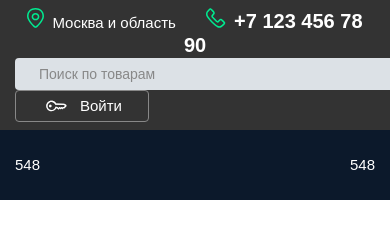
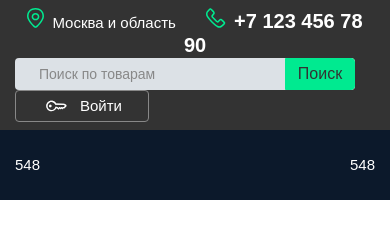
Before and after one commit to Roman2444/catalog-test, a plain HTML site: page index.html in a window 390 px wide. Drawn offline with Linux system fonts and the light colour scheme.

Commit message:
corrected position to btn-search, add media to 1250

```diff
--- a/css/style.css
+++ b/css/style.css
@@ -103,6 +103,17 @@ body {
     min-width: 680px;
 
 }
+
+@media (max-width: 1250px) {
+    .input-wrapped {
+        position: relative;
+        width: 100%;
+        min-width: 340px;
+    }
+}
+
+
+
 .search-input {
     display:block;
     width: 100%;
@@ -142,7 +153,7 @@ body {
     border-radius: 0px 4px 4px 0px;
     position: absolute;
     z-index: 1;
-    margin-left: 270px;
+    right: 0;
 
 }
 
```
